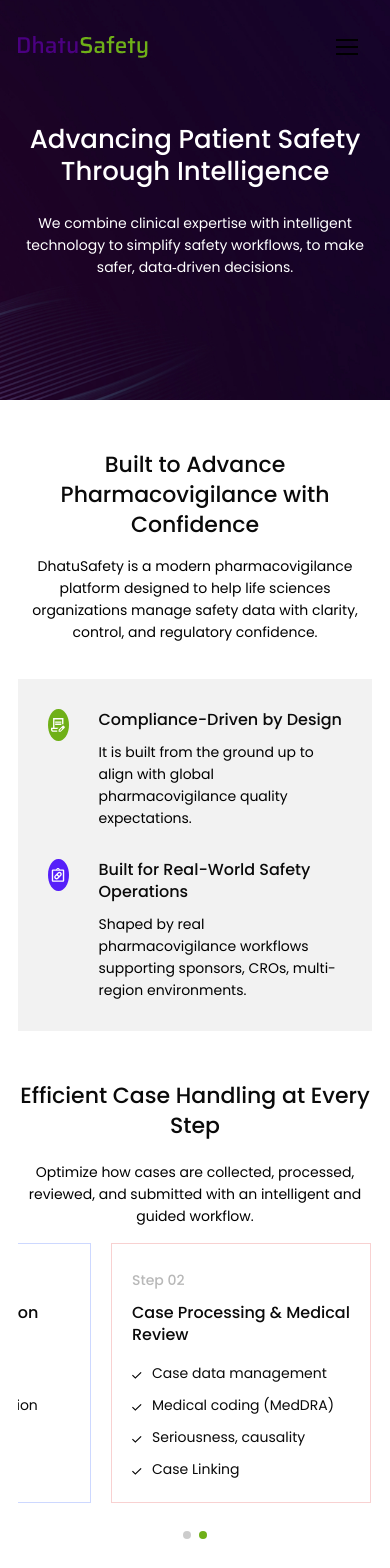
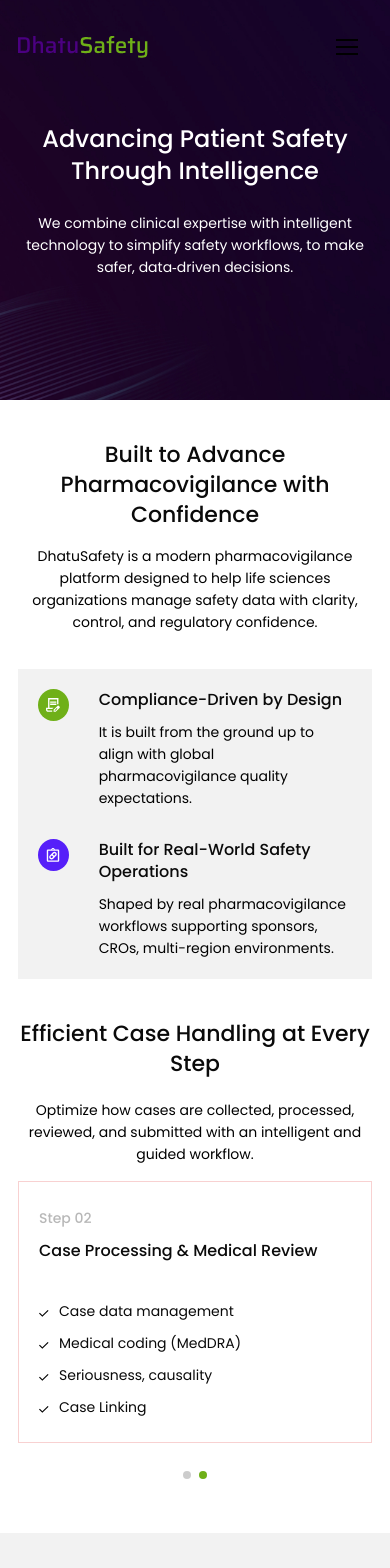
Before and after one commit to therareaniket/safety-website, a Next.js app: page /About in a window 390 px wide. Shown: the top 1568 px of the page. Built offline with nearby package versions, Linux system fonts and the light colour scheme.

Commit message:
ci 🔄: About page responsive

```diff
--- a/src/assets/css/rajvi/responsive.css
+++ b/src/assets/css/rajvi/responsive.css
@@ -38,17 +38,16 @@
     /* about */
     .about-hero-wrapper{ height: 590px; }
     .about-hero-text{ width: 655px; gap: 25px; }
-    .efficiency-step-card h3{ height: 96px; }
+    .efficiency-step-card h3{ height: 60px; width: 100%;  }
     .build-to-advance-right-wrapper{ width: 510px; }
     .compliance-driven-wrapper{ width: 375px; }
     .build-to-advance-left-wrapper{ width: 435px; }
-    .efficiency-step-card{ width: 230px; height: 413px; }
+    .efficiency-step-card{ width: 260px; height: 413px; }
     .about-steps-arrow{ left: 22.5%; }
     .about-steps-arrow-1{ left: 48%; }
     .about-steps-arrow-2{ left: 73.6%; }
     .efficiency-step-card ul li span{ padding-top: 10px; }
     .efficiency-step-card ul li{ align-items: flex-start; }
-    .efficiency-step-card h3{ width: 100%; }
     .compliance-driven-by span, .build-for-safety-Operations{ width: 42px; height: 42px; }
     .build-toadvance-icon img{ width: 18px !important; height: 18px !important; }
     .efficiency-steps-wrapper{ margin-top: 50px; }
@@ -68,11 +67,12 @@
     .build-to-advance-left-wrapper{ width: 365px; }
     .build-to-advance-right-wrapper{ padding: 30px; }
     .efficiency-step-card h3{ height: 72px; }
-    .efficiency-step-card{ width: 195px; height: 392px; padding: 20px; }
+    .efficiency-step-card{ width: 233px; height: 370px; padding: 20px; }
     .about-steps-arrow{ width: 30px; height: 30px; }
     .about-steps-arrow img{ width: 16px; height: 20px; }
-    .about-steps-arrow-1{ left: 48.1%; }
-    .about-steps-arrow-2{ left: 73.8%; }
+    .about-steps-arrow{ left: 22.8%; }
+    .about-steps-arrow-1{ left: 48.4%; }
+    .about-steps-arrow-2{ left: 73.9%; }
     .efficiencycase-wrapper{ width: 600px; margin: 0 auto; }
     .efficiency-step-card ul li{ gap: 10px; }
     .build-to-advance-left-wrapper p{ padding-top: 0; }
@@ -172,13 +172,29 @@
     .compliance-driven-wrapper{ width: 380px; }
 }
 
-@media screen and (max-width: 575px) {}
+@media screen and (max-width: 575px) {
+    .compliance-driven-wrapper{ width: 310px; }
+    .aboutSwiper-wrapper .swiper-slide{ width: 220px !important; height: 295px !important; }
+}
 
-@media screen and (max-width: 480px) {}
+@media screen and (max-width: 480px) {
+    h1, .h1{ font-size: 24px; line-height: 32px; }
 
-@media screen and (max-width: 459px) {}
+    /* about */
+    .aboutSwiper-wrapper .swiper-slide{ width: 230px !important; }
+}
 
-@media screen and (max-width: 400px) {}
+@media screen and (max-width: 459px) {
+    .section{ padding: 40px 0; }
+    /* about */
+    .build-to-advance-right-wrapper{ padding: 20px; }
+    .compliance-driven-wrapper{ width: 100%; }
+    .compliance-driven-by span, .build-for-safety-Operations{ width: 38px !important; height: 32px !important; }
+}
+
+@media screen and (max-width: 400px) {
+    .aboutSwiper-wrapper .swiper-slide{ width: 100% !important; height: 262px !important; }
+}
 
 @media screen and (max-width: 374px) {}
 
--- a/src/components/Aboutpage/AboutEfficiencyCaseHandling.tsx
+++ b/src/components/Aboutpage/AboutEfficiencyCaseHandling.tsx
@@ -28,6 +28,10 @@
             },
         },
         breakpoints: {
+            375: {
+                slidesPerView: 1,
+                navigation: false,
+            },
             1023: {
                 slidesPerView: 2,
                 navigation: false,
```
